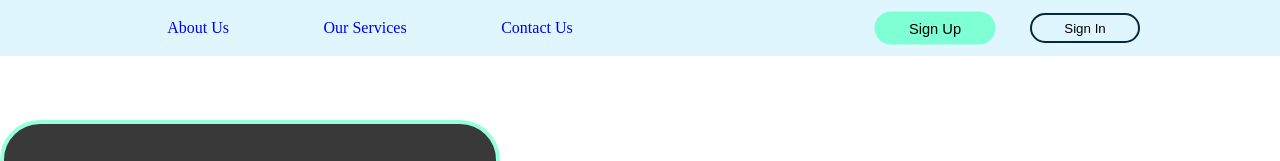
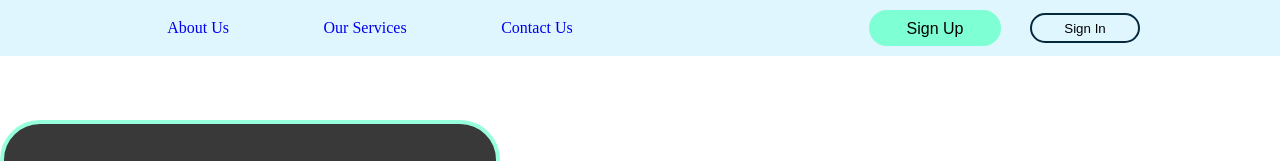
Before and after one commit to fidashn/Find-Alternative, a React (Create React App) app: page /sign-in in a window 1280 px wide. In both pictures the pointer is over the button "Sign Up". Shown: the top 161 px of the page. Built offline with nearby package versions, Linux system fonts and the light colour scheme; the HTML template or start-up script is replaced by a standard one.

Commit message:
changed scaling

```diff
--- a/src/App.css
+++ b/src/App.css
@@ -52,7 +52,7 @@ width: 300px;
 
 .btn:hover,.submit:hover {
   cursor: pointer;
-  transform: scale(1.1);
+  transform: scale(1.2);
   z-index: 1;
   background-color: aquamarine;
   border: 2px aquamarine solid;
```
